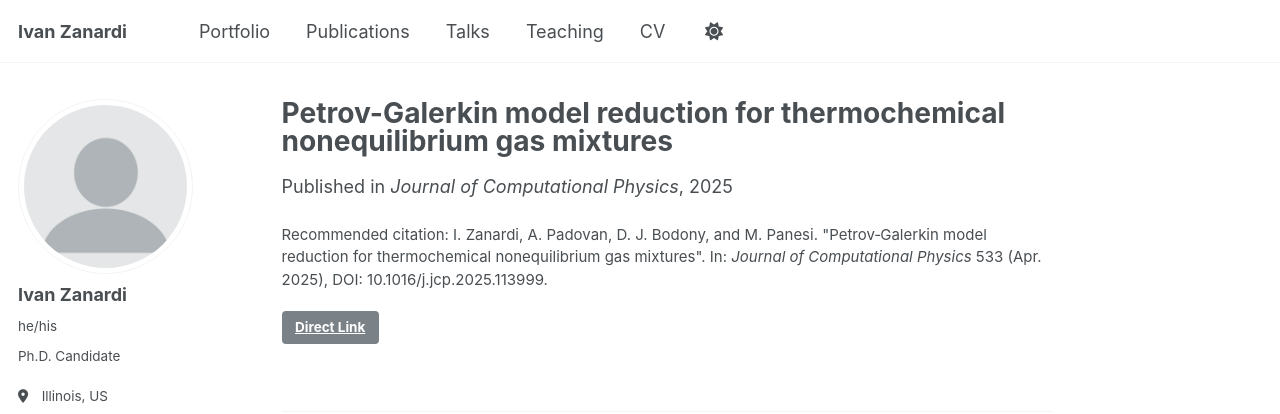
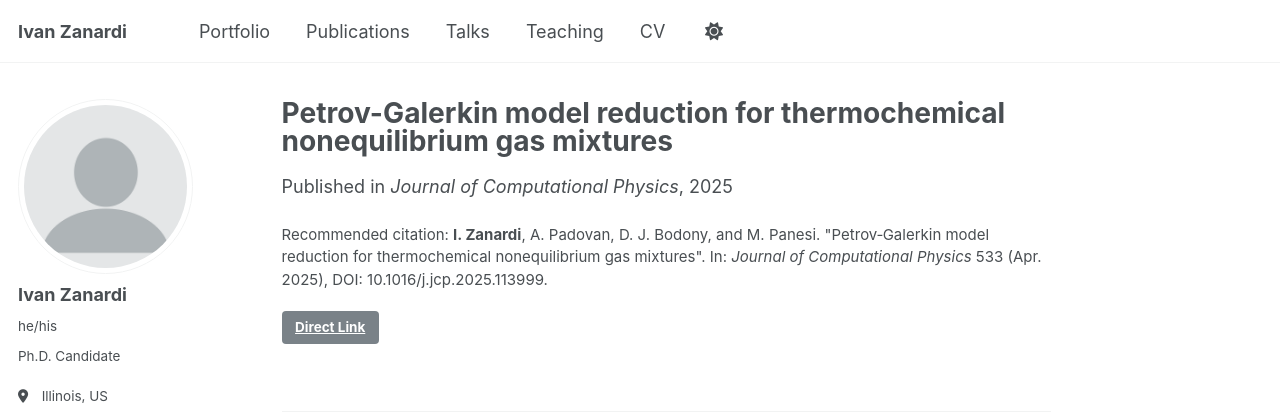
Before and after one commit to ivanZanardi/ivanzanardi.github.io, a Jekyll site: the page built from _publications/2025-04-petrov-galerkin-model-reduction-for-thermochemical-nonequilibrium-gas-mixtures.md, in a window 1280 px wide. Shown: the top 414 px of the page. Built offline with Jekyll 4.4.1, drawn with Linux system fonts in a browser that asks for light colours; some web fonts are replaced; a script that is not in the unit is left out.

```diff
--- a/_publications/2025-04-petrov-galerkin-model-reduction-for-thermochemical-nonequilibrium-gas-mixtures.md
+++ b/_publications/2025-04-petrov-galerkin-model-reduction-for-thermochemical-nonequilibrium-gas-mixtures.md
@@ -6,5 +6,5 @@ permalink: /publication/2025-04-petrov-galerkin-model-reduction-for-thermochemic
 date: 2025-04-10
 venue: 'Journal of Computational Physics'
 link: 'https://doi.org/10.1016/j.jcp.2025.113999'
-citation: 'I. Zanardi, A. Padovan, D. J. Bodony, and M. Panesi. &quot;Petrov‑Galerkin model reduction for thermochemical nonequilibrium gas mixtures&quot;. In: <i>Journal of Computational Physics</i> 533 (Apr. 2025), DOI: 10.1016/j.jcp.2025.113999.'
+citation: '<b>I. Zanardi</b>, A. Padovan, D. J. Bodony, and M. Panesi. &quot;Petrov‑Galerkin model reduction for thermochemical nonequilibrium gas mixtures&quot;. In: <i>Journal of Computational Physics</i> 533 (Apr. 2025), DOI: 10.1016/j.jcp.2025.113999.'
 ---
```
